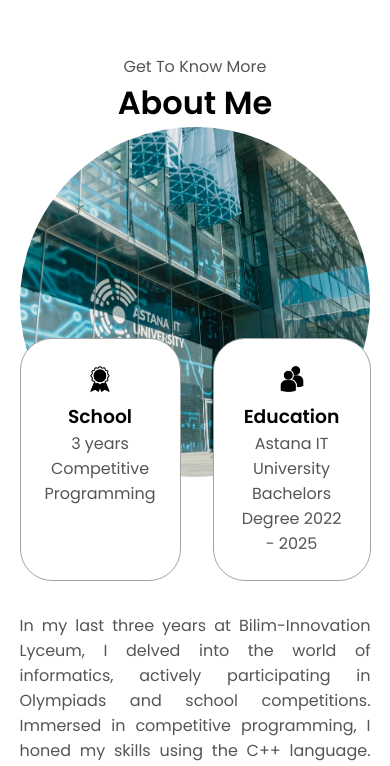
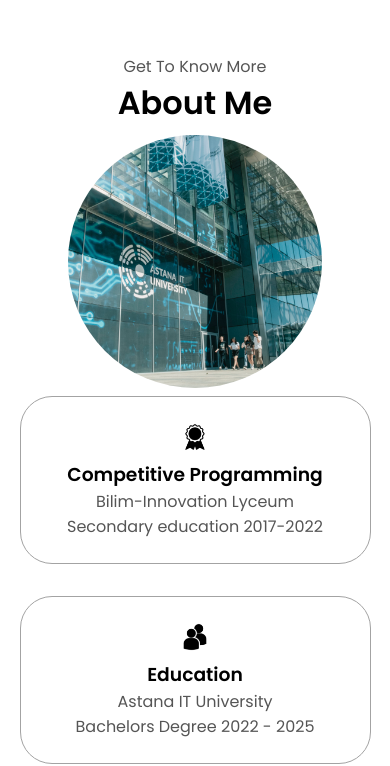
Before and after one commit to DiasGuitar/diasmukhamedin, a plain HTML site: page index.html in a window 390 px wide. Shown: the part 824-1590 px from the top of the page. Drawn offline with Linux system fonts and the light colour scheme.

Commit message:
feat: mobile responsiveness

```diff
--- a/index.html
+++ b/index.html
@@ -39,7 +39,7 @@
     </nav>
     <section id="profile">
       <div class="section__pic-container">
-        <img src="./assets/profile-pic.png" alt="Dias Mukhamedin profile picture" style="border-radius: 50%; object-fit: cover; width: 350px; height: 350px; object-position: center top;"/>
+        <img src="./assets/profile-pic.png" alt="Dias Mukhamedin profile picture" />
       </div>
       <div class="section__text">
         <p class="section__text__p1">Hello, I'm</p>
@@ -75,7 +75,6 @@
             src="./assets/about-pic.png"
             alt="Profile picture"
             class="about-pic"
-            style="height: 350px; width: 350px; object-fit: cover; border-radius: 50%; object-position: center;"
           />
         </div>
         <div class="about-details-container">
@@ -86,8 +85,8 @@
                 alt="Experience icon"
                 class="icon"
               />
-              <h3>School</h3>
-              <p>3 years <br />Competitive Programming</p>
+              <h3>Competitive Programming</h3>
+              <p>Bilim-Innovation Lyceum <br />Secondary education 2017-2022</p>
             </div>
             <div class="details-container">
               <img
--- a/mediaqueries.css
+++ b/mediaqueries.css
@@ -19,7 +19,7 @@
   #hamburger-nav {
     display: flex;
   }
-  #experience,
+  #skills,
   .experience-details-container {
     margin-top: 2rem;
   }
@@ -38,9 +38,16 @@
     margin: 0 5%;
   }
   .section__pic-container {
-    width: 275px;
-    height: 275px;
+    min-height: 50vw;
+    justify-content: center;
     margin: 0 auto 2rem;
+  }
+  .section__pic-container img {
+    text-align: center;
+    min-height: 46vw;
+    aspect-ratio: 1 / 1;
+    object-fit: cover;
+    object-position: center top;
   }
   .about-containers {
     margin-top: 0;
@@ -55,6 +62,10 @@
   #profile {
     height: 83vh;
     margin-bottom: 0;
+    z-index: 4;
+  }
+  #about {
+    z-index: -1;
   }
   article {
     font-size: 1rem;
@@ -88,8 +99,9 @@
   }
   .section__pic-container {
     width: auto;
-    height: 46vw;
+    max-height: 69vw;
     justify-content: center;
+    margin: 0 auto;
   }
   .section__text__p2 {
     font-size: 1.25rem;
@@ -100,4 +112,11 @@
   .text-container {
     text-align: justify;
   }
+  .section__pic-container img {
+    min-height: 65vw;
+    margin: auto 0;
+    aspect-ratio: 1 / 1;
+    object-fit: cover;
+    object-position: center top;
+  }
 }
--- a/style.css
+++ b/style.css
@@ -197,6 +197,16 @@ section {
   margin: auto 0;
 }
 
+.section__pic-container img {
+  max-height: 23vw;
+  aspect-ratio: 1 / 1;
+  object-fit: cover;
+  object-position: center top;
+  display: flex;
+  margin: auto 0;
+  border-radius: 50%;
+}
+
 .section__text {
   align-self: center;
   text-align: center;
@@ -329,10 +339,10 @@ section {
   height: 80%;
 }
 
-.section__pic-container {
-  height: 400px;
-  width: 400px;
+.section-container .section__pic-container img {
+  max-height: 23vw;
   margin: auto 0;
+  aspect-ratio: 1 / 1;
 }
 
 /* SKILLS SECTION */
```
